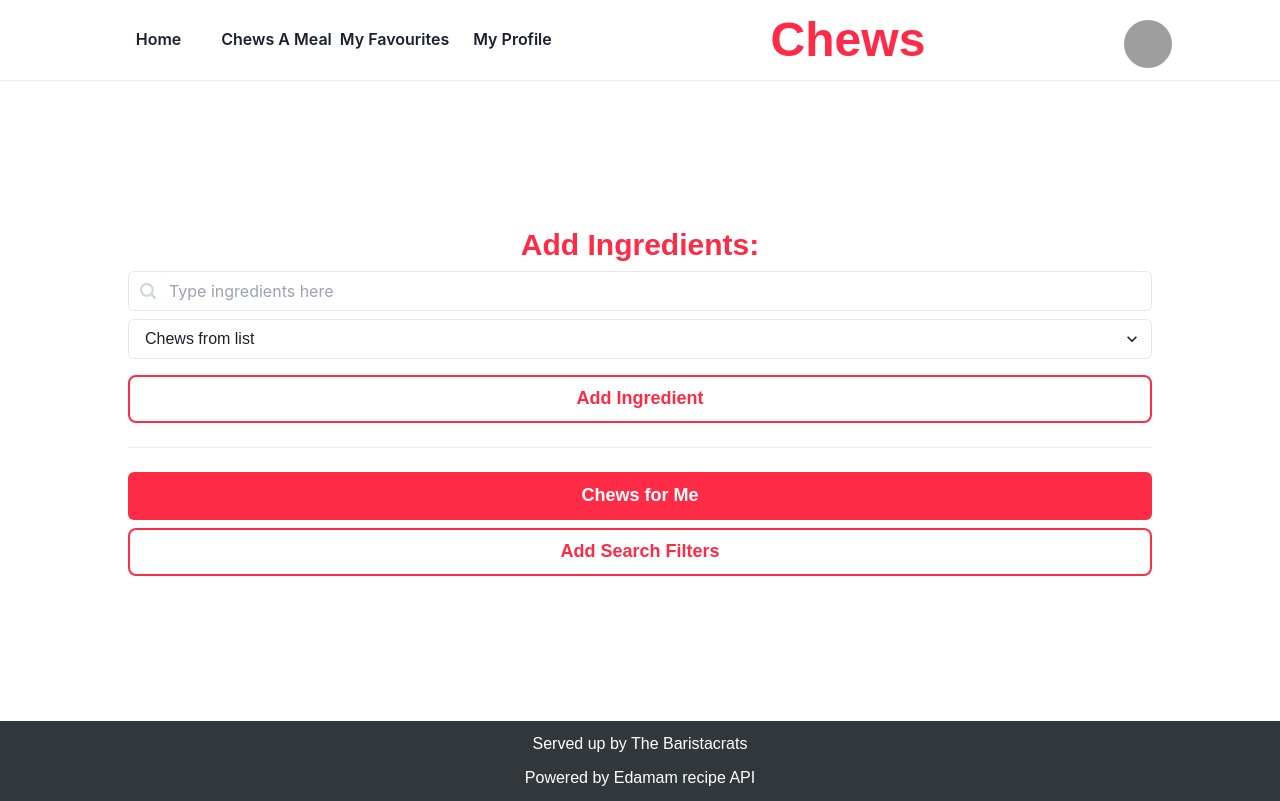
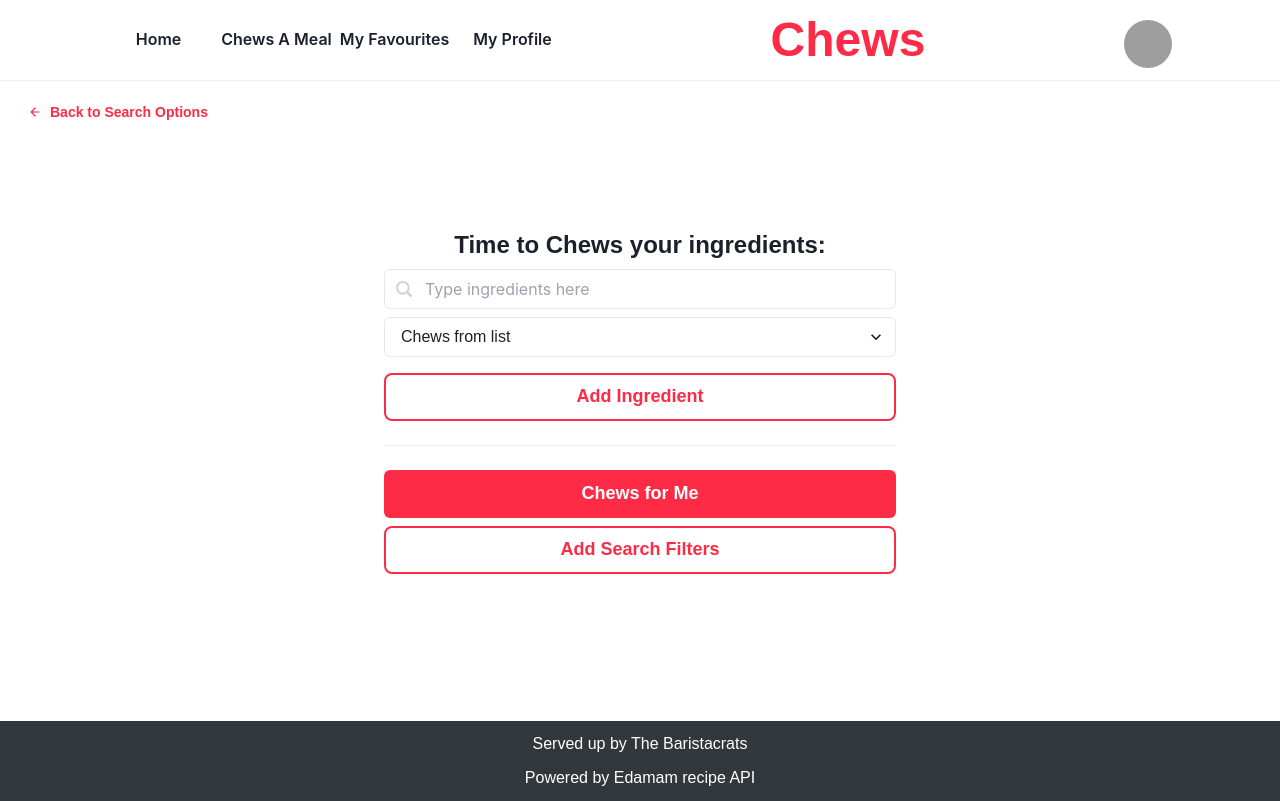
Before and after one commit to simonpartridge86/Chews-App-Frontend, a Next.js app: page /search-ingredients in a window 1280 px wide. Built offline with nearby package versions, Linux system fonts and the light colour scheme; grey boxes are pictures that could not be loaded; a web font is replaced by a local one.

Commit message:
back button added
Co-authored-by: Kunal <kun.shukla@gmail.com>

```diff
--- /dev/null
+++ b/components/BackButton.js
@@ -0,0 +1,44 @@
+import { Button } from "@chakra-ui/react";
+import { ArrowBackIcon } from "@chakra-ui/icons";
+
+/*
+Prop Notes:
+ - buttonWidth = to adjust width of button to your needs
+ - buttonSize = options are lg, md, sm, xs (will also adjust text size)
+ - extraText = whatever text you want to appear on the button after "Back"
+*/
+
+export default function BackButton({ buttonWidth, buttonSize, extraText }) {
+  let buttonText = "Back";
+  if (extraText) {
+    buttonText = `Back ${extraText}`;
+  }
+  return (
+    <Button
+      onClick={() => {
+        router.back();
+      }}
+      size={buttonSize}
+      leftIcon={<ArrowBackIcon />}
+      fontWeight={"600"}
+      fontFamily={"brand.main"}
+      fontSize={buttonSize}
+      rounded={"lg"}
+      width={buttonWidth}
+      _hover={{
+        bg: "brand.primary",
+        color: "brand.light",
+      }}
+      bg={"brand.light"}
+      color={"brand.primary"}
+      borderColor={"brand.primary"}
+      borderWidth={"0px"}
+      _active={{
+        bg: "brand.light",
+        color: "brand.dark",
+      }}
+    >
+      {buttonText}
+    </Button>
+  );
+}
--- a/components/MainButton.js
+++ b/components/MainButton.js
@@ -6,7 +6,6 @@ Prop Notes:
  - buttonWidth = to adjust width of button to your needs
  - buttonSize = options are lg, md, sm, xs (will also adjust text size)
  - buttonText = whatever text you want to appear on the button
- - styledButtonText =
  - onClick = whatever onClick callback function you are passing to this button
  - colorMode = add "light" for white button with red features, otherwise add"dark" for a standard red button
  - isDisabled = takes boolean to determine whether button is enabled or disable (true = disabled), defaults to false
--- a/pages/search-ingredients.js
+++ b/pages/search-ingredients.js
@@ -15,6 +15,7 @@ import React from "react";
 import { useState } from "react";
 import MainButton from "../components/MainButton";
 import { useRouter } from "next/router";
+import BackButton from "../components/BackButton";
 
 export default function SearchIngredients() {
   const router = useRouter();
@@ -65,10 +66,18 @@ export default function SearchIngredients() {
   }
 
   return (
+    <>
+      <section className="absolute top-[12vh] left-[2vh]">
+        <BackButton extraText={"to Search Options"} buttonSize="sm" />
+      </section>
       <main className="h-[80vh] w-screen flex flex-col items-center justify-center space-y-6">
-      <VStack width="80%">
-        <h1 className="font-permanent-marker text-center text-3xl text-primary-color font-bold">
-          Add Ingredients:
+        <VStack width="80%" className="max-w-lg">
+          <h1 className="font-nunito font-bold text-2xl text-center">
+            Time to{" "}
+            <span className="font-permanent-marker text-center text-2xl">
+              Chews{" "}
+            </span>
+            your ingredients:
           </h1>
           <InputGroup>
             <InputLeftElement
@@ -142,8 +151,8 @@ export default function SearchIngredients() {
             buttonSize="lg"
           />
         </VStack>
-      <Divider width="80%" />
-      <VStack width="80%">
+        <Divider width="80%" className="max-w-lg" />
+        <VStack width="80%" className="max-w-lg">
           <MainButton
             buttonText="Chews for Me"
             colorMode={"dark"}
@@ -164,6 +173,7 @@ export default function SearchIngredients() {
           />
         </VStack>
       </main>
+    </>
   );
 }
 
```
Lines whose indentation alone changed are shown as unchanged.
